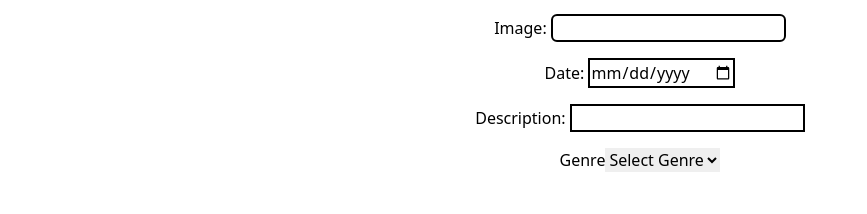
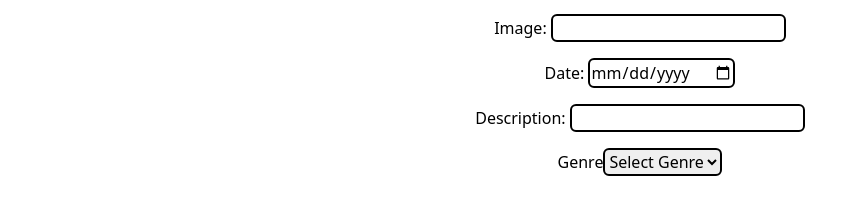
Before and after one commit to Koalaxy-PF/PF_VIDEOGAMES, a React (Vite) app in the folder FRONT_VIDEOGAMES/: page / in a window 1280 px wide. Shown: the part 186-400 px from the top of the page, without its empty margins (0-867 px from the left). Built offline with nearby package versions, Linux system fonts and the light colour scheme.

Commit message:
input style

```diff
--- a/FRONT_VIDEOGAMES/src/views/createUser/createUser.jsx
+++ b/FRONT_VIDEOGAMES/src/views/createUser/createUser.jsx
@@ -85,7 +85,7 @@ export default function CreateUser() {
 
           <div class='my-4'>
             <label>Date: </label>{" "}
-            <input class='border-solid border-2 border-black'
+            <input class='border-solid border-2 border-black rounded-md'
               key="date"
               type="date"
               name="date"
@@ -95,7 +95,7 @@ export default function CreateUser() {
 
           <div class='my-4'>
             <label>Description: </label>{" "}
-            <input class='border-solid border-2 border-black'
+            <input class='border-solid border-2 border-black rounded-md'
               key="description"
               type="text"
               name="description"
@@ -105,7 +105,7 @@ export default function CreateUser() {
 
           <div class='my-4'>
             <label>Genre</label>
-            <select name="genre" required onChange = {
+            <select name="genre" class='border-solid border-2 border-black rounded-md' required onChange = {
               (e) => handleInputChange(e)}>
                 <option value="">Select Genre</option>
                 {
```
